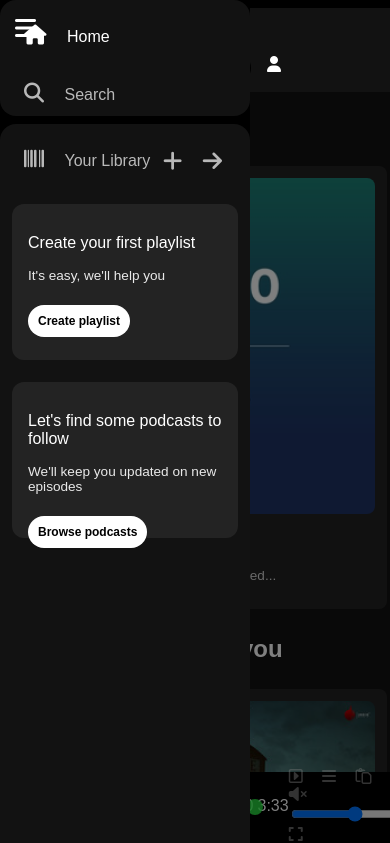
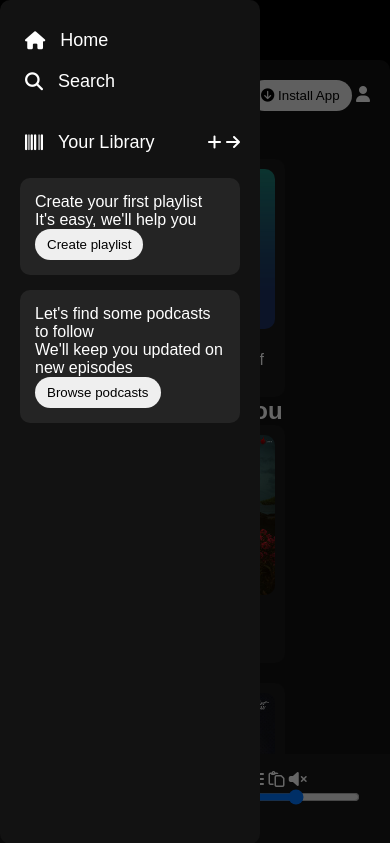
Before and after one commit to satyabhama-pawde/spotify-clone, a plain HTML site: page index.html in a window 390 px wide. Both pictures are taken after a click on the element 25 px from the left and 29 px from the top of the page. Shown: the top 843 px of the page. Drawn offline with Linux system fonts and the light colour scheme.

Commit message:
style.css

```diff
--- a/style.css
+++ b/style.css
@@ -1,75 +1,45 @@
+* {
+  margin: 0;
+  padding: 0;
+  box-sizing: border-box;
+  font-family: Arial, sans-serif;
+}
 
 body {
-  font-family: "Montserrat", sans-serif;
-  background-color: black;
+  background-color: #000;
   color: white;
-  margin: 0;
-  overflow-x: hidden; /* Prevent horizontal scroll */
 }
 
-a {
+.main {
+  display: flex;
+  padding: 8px;
+}
+
+.sidebar {
+  width: 300px;
+  background-color: #121212;
+  border-radius: 10px;
+  padding: 20px;
+  height: calc(100vh - 16px);
+  position: sticky;
+  top: 8px;
+}
+
+.nav-option {
+  display: flex;
+  align-items: center;
+  gap: 15px;
+  padding: 10px 5px;
+  font-size: 18px;
+}
+
+.nav-option a {
   text-decoration: none;
   color: white;
 }
 
-
-.main {
-  display: flex;
-  padding: 8px;
-  box-sizing: border-box;
-}
-
-.sidebar {
-  background-color: black;
-  width: 340px;
-  border-radius: 16px;
-  margin-right: 8px;
-  transition: left 0.3s ease;
-}
-
-.main-content {
-  background-color: #121212;
-  flex: 1;
-  border-radius: 16px;
-  overflow: auto;
-  padding: 0 1.5rem 80px 1.5rem; /* bottom padding for music player */
-}
-
-.nav {
-  background-color: #121212;
-  display: flex;
-  flex-direction: column;
-  padding: 8px 12px;
-  border-radius: 16px;
-  height: 100px;
-}
-
-.nav-option {
-  line-height: 40px;
-  opacity: 0.7;
-  padding: 9px 12px;
-}
-
-.nav-option i {
-  font-size: 1.25rem;
-}
-
-.nav-option a {
-  font-size: 16px;
-  margin-left: 16px;
-}
-
-.nav-option:hover {
-  opacity: 1;
-}
-
-
 .library {
-  background-color: #121212;
-  border-radius: 16px;
-  height: 100%;
-  margin-top: 8px;
-  padding: 8px 12px;
+  margin-top: 20px;
 }
 
 .options {
@@ -78,298 +48,129 @@ a {
   align-items: center;
 }
 
-.icons i {
-  font-size: 22px;
-  margin-right: 16px;
-  opacity: 0.7;
-  cursor: pointer;
-}
-
-.icons i:hover {
-  opacity: 1;
-}
-
 .box {
-  background-color: #232323;
-  border-radius: 12px;
-  margin: 14px 0 22px 0;
-  padding: 14px 16px;
-  height: 8rem;
-}
-
-.box-p1 {
-  font-size: 16px;
-  font-weight: 500;
-}
-
-.box-p2 {
-  font-size: 0.85rem;
-  opacity: 0.9;
+  background-color: #242424;
+  padding: 15px;
+  border-radius: 10px;
+  margin-top: 15px;
 }
 
 .budge {
-  background-color: white;
-  border-radius: 100px;
-  height: 32px;
-  width: fit-content;
-  font-weight: 700;
+  padding: 8px 12px;
+  border-radius: 20px;
   border: none;
-  padding: 4px 16px;
-  margin-top: 8px;
 }
 
-.dark-badge {
-  background-color: black;
-  color: white;
+.main-content {
+  flex: 1;
+  margin-left: 10px;
+  padding: 20px;
+  background-color: #121212;
+  border-radius: 10px;
+  height: calc(100vh - 16px);
+  overflow-y: auto;
 }
 
+.sticky-nav {
+  display: flex;
+  justify-content: space-between;
+  padding-bottom: 20px;
+}
 
 .cards-container {
   display: flex;
+  gap: 20px;
   flex-wrap: wrap;
-  justify-content: flex-start;
 }
 
 .card {
-  background-color: #232323;
-  width: 150px;
-  border-radius: 8px;
-  padding: 16px;
-  margin: 1rem;
+  width: 180px;
+  background-color: #181818;
+  padding: 10px;
+  border-radius: 10px;
 }
 
 .card-img {
   width: 100%;
-  border-radius: 8px;
+  border-radius: 10px;
 }
 
-.card-title {
-  font-weight: 600;
-}
-
-.card-info {
-  font-size: 0.85rem;
-  opacity: 0.8;
-}
-
-.sticky-nav {
-  position: sticky;
-  top: 0;
-  background-color: #121212;
+.music-player {
+  position: fixed;
+  bottom: 0;
+  left: 0;
+  width: 100%;
+  height: 90px;
+  background-color: #181818;
   display: flex;
   justify-content: space-between;
   align-items: center;
-  padding: 16px 0;
-  z-index: 10;
+  padding: 15px;
 }
 
-.sticky-nav-icons img {
-  margin-left: 14px;
-}
-
-.sticky-nav-options {
-  display: flex;
-  justify-content: center;
-  align-items: center;
-}
-
-.nav-item {
-  margin-right: 16px;
-}
-
-
-.music-player {
-  background-color: black;
-  position: fixed;
-  bottom: 0;
-  width: 100%;
-  height: 72px;
-  display: flex;
-  justify-content: center;
-  align-items: center;
-  padding: 0 10px;
-}
-
-.album, .player, .control {
-  width: 25%;
-  display: flex;
-  justify-content: center;
-  align-items: center;
-}
-
-.player-controls {
-  display: flex;
-  justify-content: center;
-  align-items: center;
-}
-
-.player-control-icon {
-  height: 16px;
-  margin-top: 10px;
-  margin-right: 20px;
-  opacity: 0.7;
-}
-
-.player-control-icon:hover {
-  opacity: 1;
-}
-
-.playback-bar {
-  display: flex;
-  align-items: center;
-  justify-content: center;
-}
-
-.progress-bar {
-  width: 70%;
-  appearance: none;
-  background-color: transparent;
-  margin-top: 4px;
-  cursor: pointer;
-}
-
-.progress-bar::-webkit-slider-runnable-track {
-  background-color: #ddd;
-  border-radius: 100px;
-  height: 0.20rem;
-  opacity: 0.8;
-}
-
-.progress-bar::-webkit-slider-thumb {
-  appearance: none;
-  height: 16px;
-  width: 16px;
-  background-color: rgb(47, 255, 75);
-  border-radius: 50%;
-  margin-top: -6px;
-  opacity: 1;
-}
-
-.control-icons i {
-  margin-right: 15px;
-  opacity: 0.4;
-  cursor: pointer;
-}
-
-.control-icons i:hover {
-  opacity: 1;
+.player-controls img {
+  width: 28px;
+  margin: 0 8px;
 }
 
 .hamburger {
   display: none;
-  position: fixed;
-  top: 15px;
-  left: 15px;
-  font-size: 1.5rem;
-  color: white;
-  z-index: 20;
-  cursor: pointer;
+  font-size: 26px;
+  padding: 10px;
 }
 
 .overlay {
   display: none;
-  position: fixed;
-  top: 0;
-  left: 0;
-  width: 100%;
-  height: 100%;
-  background: rgba(0,0,0,0.5);
-  z-index: 10;
 }
 
+/* Mobile */
+@media (max-width: 768px) {
 
-.footer {
-  height: 300px;
-  align-items: center;
-  display: flex;
-  justify-content: center;
-}
-
-.line {
-  width: 90%;
-  height: 5%;
-  border-top: 1px solid white;
-  opacity: 0.4;
-}
-
-
-@media (max-width: 768px) {
   .hamburger {
     display: block;
+    position: fixed;
+    top: 10px;
+    left: 10px;
+    z-index: 25;
   }
 
   .main {
     flex-direction: column;
+    padding: 0;
   }
 
   .sidebar {
-    width: 250px;
-    margin: 0;
-    border-radius: 0;
     position: fixed;
+    left: -100%;
     top: 0;
-    left: -100%;
     height: 100%;
-    z-index: 15;
+    width: 260px;
+    padding: 20px;
+    z-index: 30;
+    transition: left 0.3s;
   }
 
   .sidebar.active {
     left: 0;
   }
 
-  .main-content {
+  .overlay {
+    position: fixed;
+    top: 0;
+    left: 0;
     width: 100%;
-    padding: 0 12px 80px 12px;
+    height: 100%;
+    background-color: rgba(0,0,0,0.6);
+    z-index: 20;
   }
 
-  .card {
-    width: 45%;
-    margin: 8px;
-    padding: 12px;
+  .main-content {
+    margin-left: 0;
+    margin-top: 60px;
+    height: auto;
   }
 
-  .album, .player, .control {
-    width: 100%;
-    margin-bottom: 5px;
-  }
-
-  .player-control-icon {
-    height: 20px;
-    margin-right: 10px;
-  }
-
-  .progress-bar {
-    width: 80%;
+  .cards-container {
+    justify-content: center;
   }
 }
-
-@media (max-width: 480px) {
-  .card {
-    width: 90%;
-    margin: 6px auto;
-  }
-
-  .budge {
-    padding: 4px 10px;
-    font-size: 12px;
-  }
-
-  .sticky-nav {
-    flex-direction: column;
-    align-items: flex-start;
-    padding: 8px 0;
-  }
-
-  .player-control-icon {
-    height: 16px;
-    margin-right: 8px;
-  }
-
-  .album i {
-    margin-left: 8px;
-  }
-
-  .progress-bar {
-    width: 70%;
-  }
-}
```
